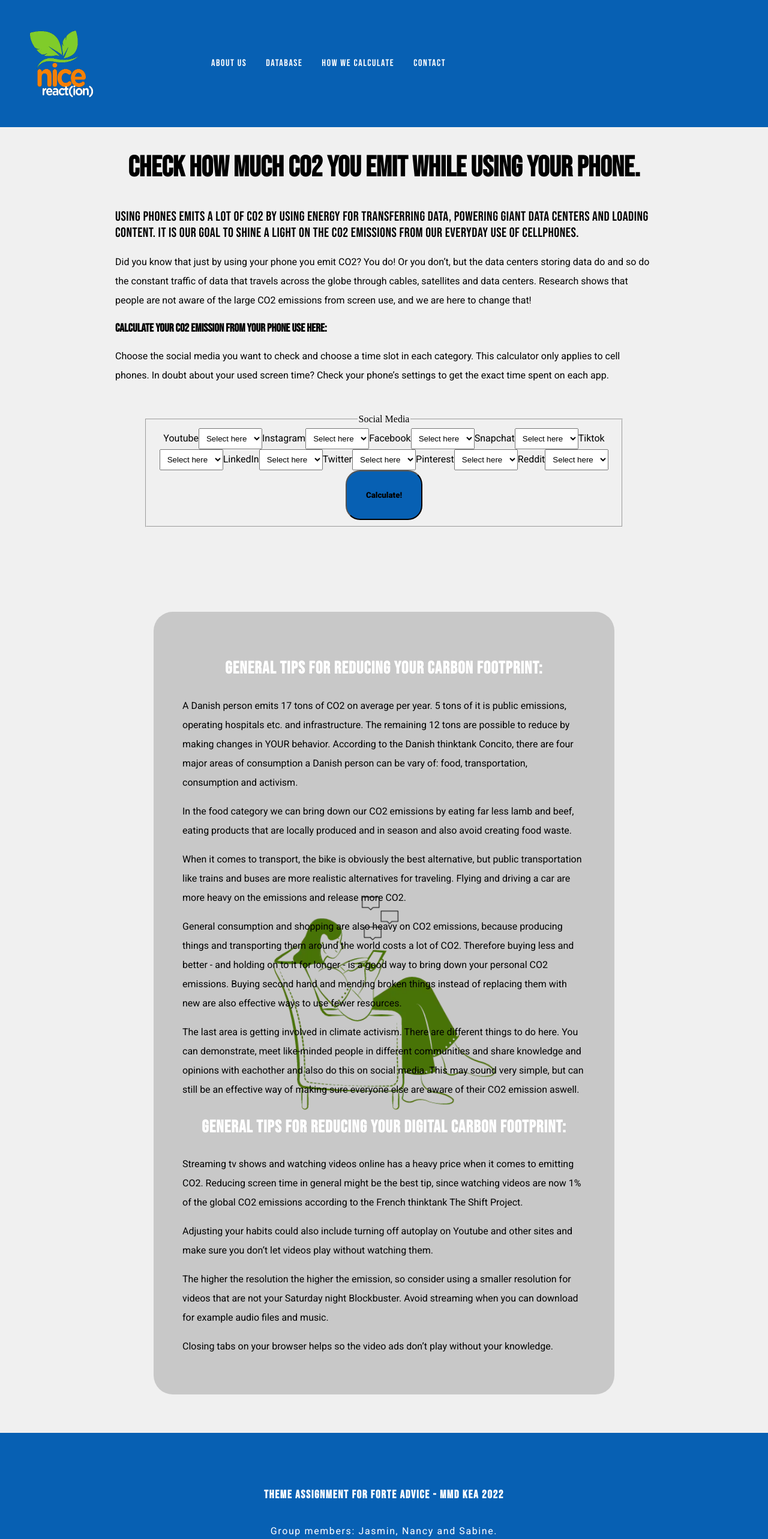
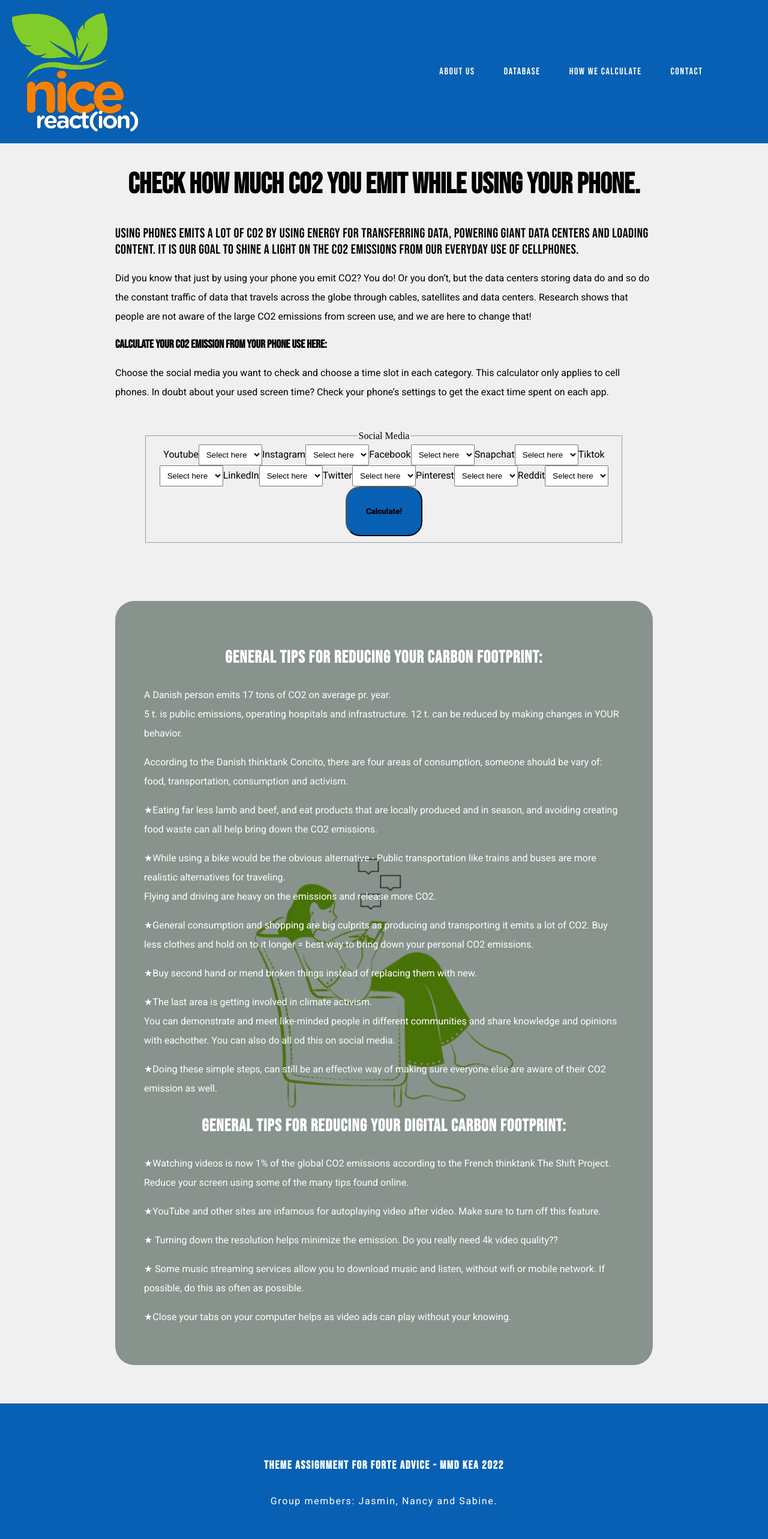
Before and after one commit to Yase0236/advice, a React (Vite) app: page / in a window 1280 px wide. Shown: the top 2566 px of the page at 60% size. Built offline with nearby package versions, Linux system fonts and the light colour scheme.

Commit message:
small changes

```diff
--- a/components/Header.jsx
+++ b/components/Header.jsx
@@ -3,9 +3,8 @@ import React from "react";
 export default function Header() {
   return (
     <div className="header_styling">
-      <a href="index.html">
-        <img src="../src/assets/logo.webp" className="logo" alt="logo" />
-      </a>
+      <img src="../src/assets/logo.webp" className="logo" alt="logo" />
+
       <nav>
         <ul>
           <li>
--- a/components/Tips.jsx
+++ b/components/Tips.jsx
@@ -1,43 +1,61 @@
 import React from "react";
 
-function Tips() {
+export default function Tips() {
   return (
     <>
       <section className="tips_section">
-        <div>
+        <div className="tip">
           <h3 className="tip_headings">General tips for reducing your carbon footprint: </h3>
           <p>
-            A Danish person emits 17 tons of CO2 on average per year. 5 tons of it is public emissions, operating hospitals etc. and infrastructure. The remaining 12 tons are possible to reduce by making changes in YOUR behavior. According to the
-            Danish thinktank Concito, there are four major areas of consumption a Danish person can be vary of: food, transportation, consumption and activism.
+            A Danish person emits 17 tons of CO2 on average pr. year. <br /> 5 t. is public emissions, operating hospitals and infrastructure. 12 t. can be reduced by making changes in YOUR behavior.
           </p>
-          <p>In the food category we can bring down our CO2 emissions by eating far less lamb and beef, eating products that are locally produced and in season and also avoid creating food waste.</p>
+          <p>According to the Danish thinktank Concito, there are four areas of consumption, someone should be vary of: food, transportation, consumption and activism.</p>
           <p>
-            When it comes to transport, the bike is obviously the best alternative, but public transportation like trains and buses are more realistic alternatives for traveling. Flying and driving a car are more heavy on the emissions and release
-            more CO2.
+            <span>&#9733;</span>Eating far less lamb and beef, and eat products that are locally produced and in season, and avoiding creating food waste can all help bring down the CO2 emissions.
           </p>
           <p>
-            General consumption and shopping are also heavy on CO2 emissions, because producing things and transporting them around the world costs a lot of CO2. Therefore buying less and better - and holding on to it for longer - is a good way to
-            bring down your personal CO2 emissions. Buying second hand and mending broken things instead of replacing them with new are also effective ways to use fewer resources.
+            <span>&#9733;</span>
+            While using a bike would be the obvious alternative - Public transportation like trains and buses are more realistic alternatives for traveling.
+            <br />
+            Flying and driving are heavy on the emissions and release more CO2.
           </p>
           <p>
-            The last area is getting involved in climate activism. There are different things to do here. You can demonstrate, meet like-minded people in different communities and share knowledge and opinions with eachother and also do this on social
-            media. This may sound very simple, but can still be an effective way of making sure everyone else are aware of their CO2 emission aswell.
+            <span>&#9733;</span>General consumption and shopping are big culprits as producing and transporting it emits a lot of CO2. Buy less clothes and hold on to it longer = best way to bring down your personal CO2 emissions.
+          </p>
+          <p>
+            <span>&#9733;</span>Buy second hand or mend broken things instead of replacing them with new.
+          </p>
+          <p>
+            <span>&#9733;</span>
+            The last area is getting involved in climate activism.
+            <br />
+            You can demonstrate and meet like-minded people in different communities and share knowledge and opinions with eachother. You can also do all od this on social media.
+          </p>
+          <p>
+            <span>&#9733;</span>Doing these simple steps, can still be an effective way of making sure everyone else are aware of their CO2 emission as well.
           </p>
         </div>
-        <div>
+
+        <div className="tip">
           <h3 className="tip_headings">General tips for reducing your digital carbon footprint:</h3>
-
           <p>
-            Streaming tv shows and watching videos online has a heavy price when it comes to emitting CO2. Reducing screen time in general might be the best tip, since watching videos are now 1% of the global CO2 emissions according to the French
-            thinktank The Shift Project.
+            <span>&#9733;</span>
+            Watching videos is now 1% of the global CO2 emissions according to the French thinktank The Shift Project. Reduce your screen using some of the many tips found online.
           </p>
-          <p>Adjusting your habits could also include turning off autoplay on Youtube and other sites and make sure you don’t let videos play without watching them.</p>
-          <p>The higher the resolution the higher the emission, so consider using a smaller resolution for videos that are not your Saturday night Blockbuster. Avoid streaming when you can download for example audio files and music.</p>
-          <p>Closing tabs on your browser helps so the video ads don’t play without your knowledge.</p>
+          <p>
+            <span>&#9733;</span>YouTube and other sites are infamous for autoplaying video after video. Make sure to turn off this feature.
+          </p>
+          <p>
+            <span>&#9733;</span> Turning down the resolution helps minimize the emission. Do you really need 4k video quality??
+          </p>
+          <p>
+            <span>&#9733;</span> Some music streaming services allow you to download music and listen, without wifi or mobile network. If possible, do this as often as possible.
+          </p>
+          <p>
+            <span>&#9733;</span>Close your tabs on your computer helps as video ads can play without your knowing.
+          </p>
         </div>
       </section>
     </>
   );
 }
-
-export default Tips;
--- a/src/index.css
+++ b/src/index.css
@@ -32,7 +32,7 @@ img {
   height: auto;
 }
 .logo {
-  width: 50%;
+  width: auto;
   height: 100%;
 }
 h1 {
@@ -65,41 +65,53 @@ label {
 a {
   font-family: var(--font-primary);
   letter-spacing: 0.1rem;
+  line-height: 2rem;
 }
 /***************header styling****************/
 .header_styling {
   background-color: var(--main-color);
-
   color: white;
   display: flex;
   flex-direction: row;
-  padding: 3rem;
-  line-height: 2rem;
-  gap: 3rem;
-}
-@media screen and (max-width: 750px) {
-  .header_styling {
-    display: flex;
-    flex-direction: column;
-  }
+  padding: 1rem;
 }
 nav {
-  align-self: center;
+  display: flex;
+  flex-direction: column;
 }
 li {
   list-style: none;
 }
 ul {
-  display: flex;
-  flex-direction: row;
-  gap: 2rem;
-  justify-content: space-around;
-  text-align: right;
+  text-align: end;
+  padding-left: 7rem;
+  padding-top: 2rem;
 }
 a {
   color: white;
   text-decoration: none;
 }
+@media (min-width: 900px) {
+  .header_styling {
+    display: grid;
+    grid-template-columns: 1fr 1fr;
+  }
+  nav {
+    display: flex;
+    flex-direction: row;
+    flex-wrap: nowrap;
+    justify-content: center;
+  }
+  ul {
+    text-align: center;
+    padding: 0;
+    display: flex;
+    flex-direction: row;
+    align-items: center;
+    gap: 3rem;
+  }
+}
+
 /*************calculate section styling*********************/
 .form_fields {
   text-align: center;
@@ -122,17 +134,21 @@ button:hover {
 select {
   padding: 0.5rem;
 }
+
 /*************tips section styling*********************/
 .tips_section {
   background-image: url(../src/assets/card_background.webp);
   background-size: contain;
-  background-color: rgba(159, 159, 159, 0.5);
+  background-color: rgba(30, 54, 40, 0.5);
   background-position: center;
   background-repeat: no-repeat;
   /* color: var(--font-color1); */
   padding: 3rem;
-  margin: 4rem;
+  margin-bottom: 4rem;
   border-radius: 2rem;
+}
+.tip > p {
+  color: var(--font-color1);
 }
 .tip_headings {
   font-size: 1.8rem;
```
